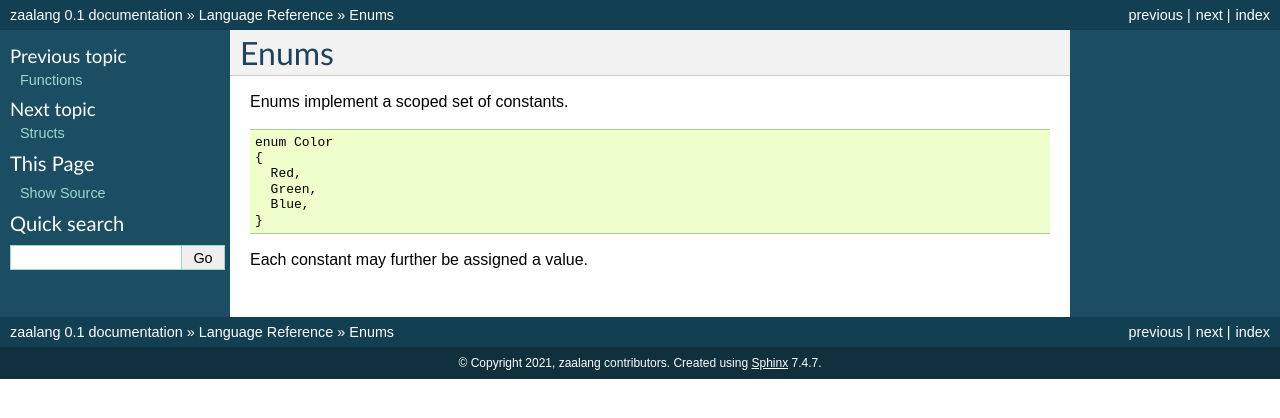
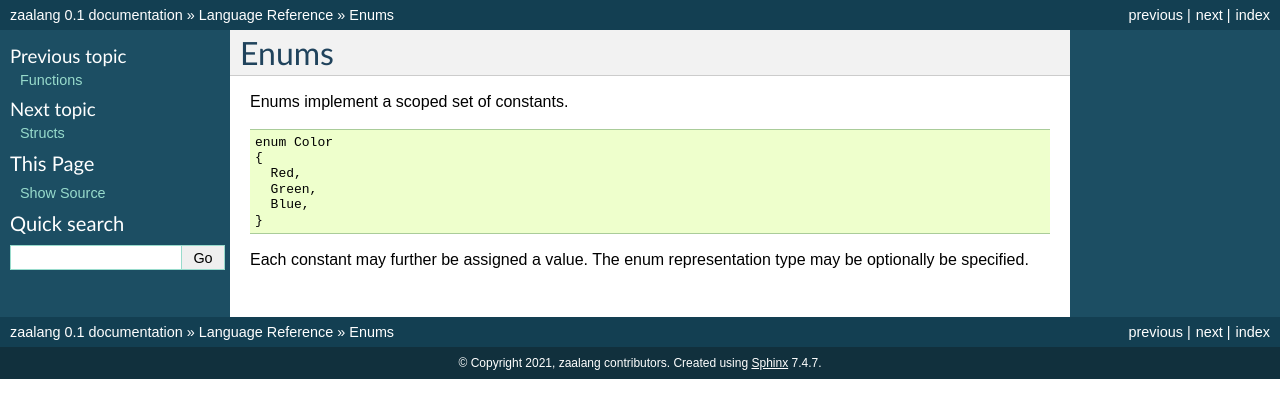
Before and after one commit to zaalang/docs, a Sphinx documentation site: the page built from docs/language/enums.rst, in a window 1280 px wide. Shown: the top 418 px of the page. Built offline with Sphinx 7.4.7, drawn with Linux system fonts in a browser that asks for light colours.

Commit message:
Update enums.rst

```diff
--- a/docs/language/enums.rst
+++ b/docs/language/enums.rst
@@ -12,4 +12,4 @@ Enums implement a scoped set of constants.
     Blue,
   }
 
-Each constant may further be assigned a value.
+Each constant may further be assigned a value. The enum representation type may be optionally be specified.
```
